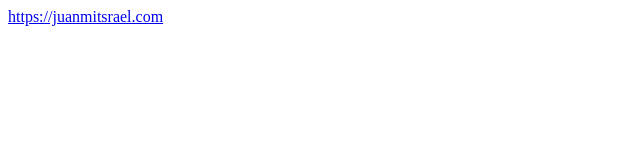
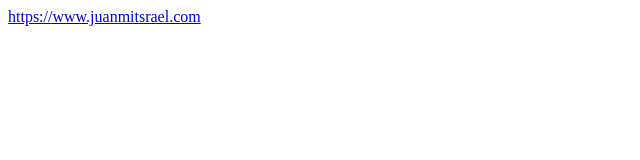
Before and after one commit to JuanMitsrael/JuanMItsrael.github.io, a plain HTML site: page index.html in a window 1280 px wide. Shown: the full height of the page, 0-640 px from the left. Drawn offline with Linux system fonts and the light colour scheme.

Commit message:
corrigindo

```diff
--- a/index.html
+++ b/index.html
@@ -1 +1 @@
-<a href="https://wwwjuanmitsrael.com">https://juanmitsrael.com</a>
+<a href="https://www.juanmitsrael.com">https://www.juanmitsrael.com</a>
```
